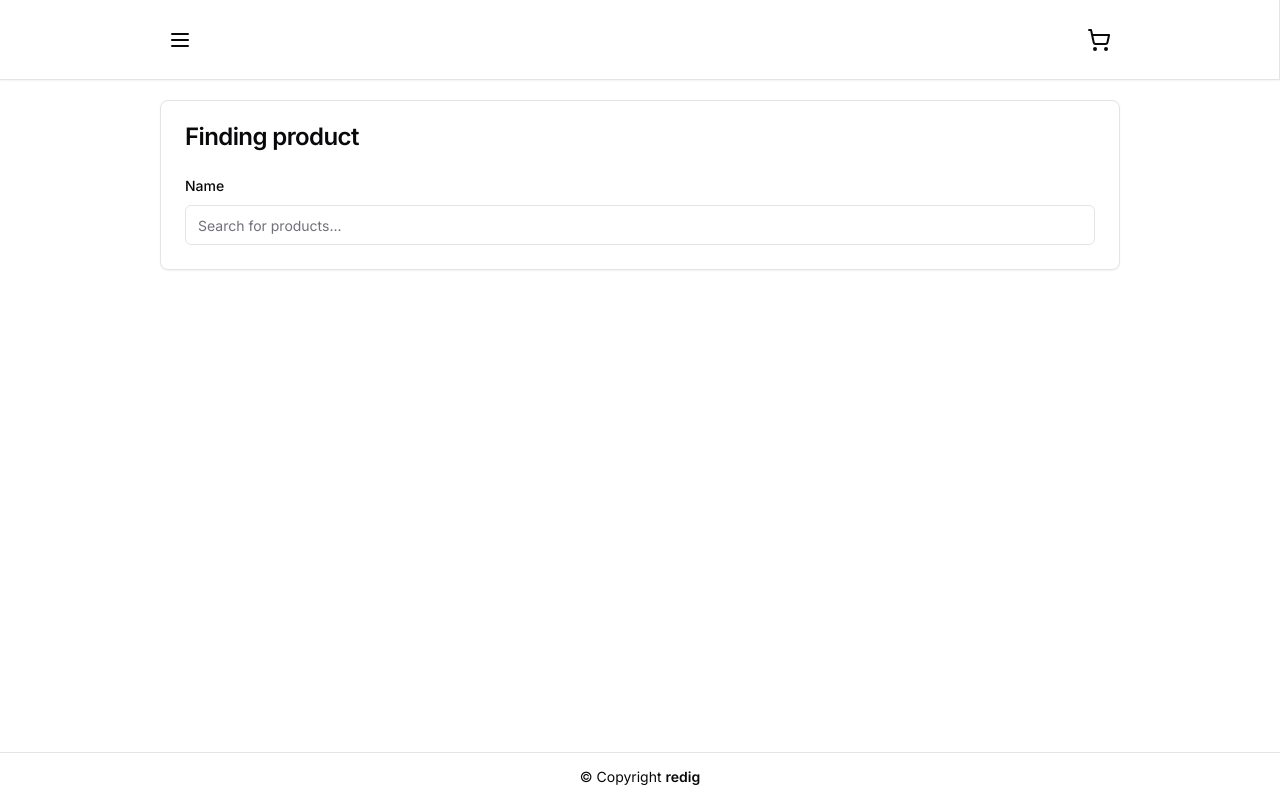
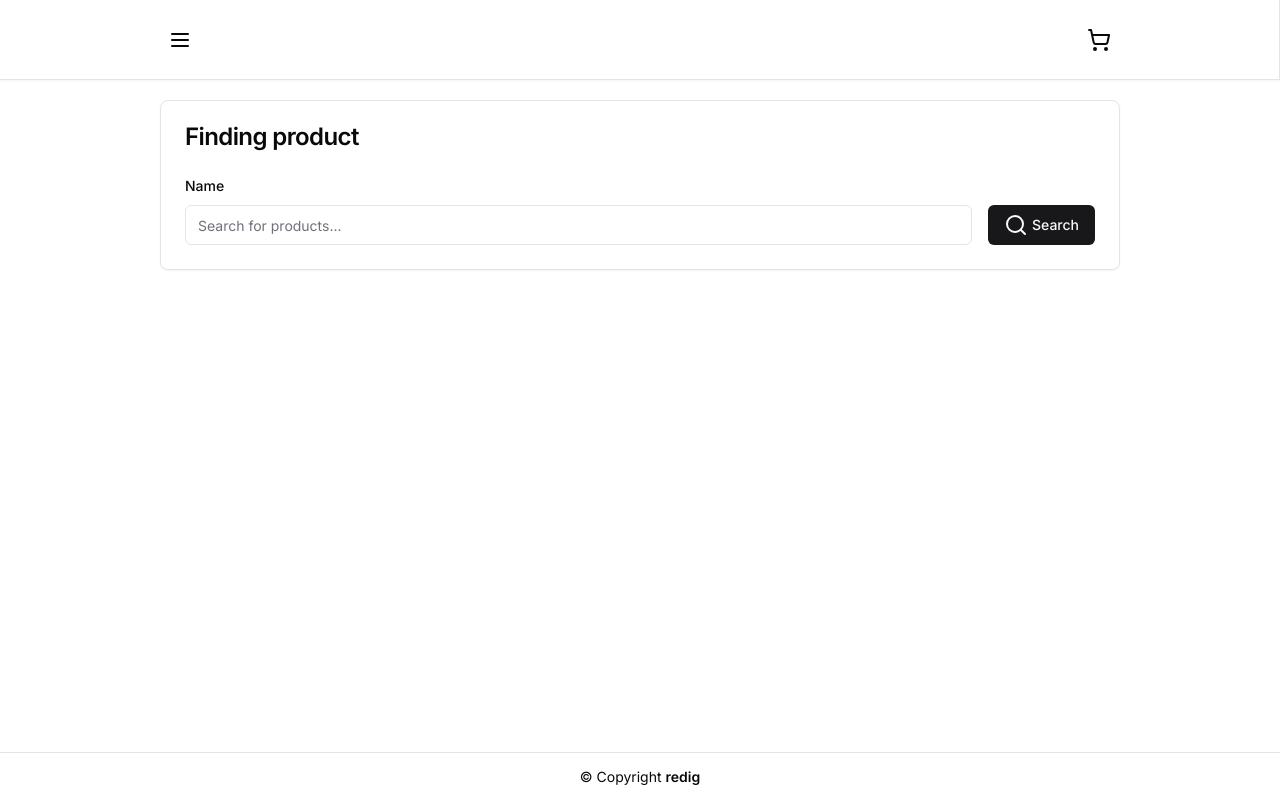
Before and after one commit to luizredig/bakery-with-next-js, a Next.js app: page /form/find/product in a window 1280 px wide. Built offline with nearby package versions, Linux system fonts and the light colour scheme.

Commit message:
feat: improve product search functionality and UI

```diff
--- a/app/(forms)/form/find/product/page.tsx
+++ b/app/(forms)/form/find/product/page.tsx
@@ -20,9 +20,12 @@ import {
 } from "@/app/components/ui/form";
 import { Input } from "@/app/components/ui/input";
 import { Product } from "@prisma/client";
+import ProductItem from "@/app/components/product-item";
+import { Button } from "@/app/components/ui/button";
+import { SearchIcon } from "lucide-react";
 
 const formSchema = z.object({
-  text: z.string({ required_error: "Search for products" }),
+  text: z.string({ required_error: "Insert a text to search" }),
 });
 
 const Page = () => {
@@ -31,6 +34,7 @@ const Page = () => {
     defaultValues: {},
   });
 
+  const [hasUserMadeASearch, setHasUserMadeASearch] = useState(false);
   const [filteredProducts, setFilteredProducts] = useState<Product[]>([]);
 
   const handleSubmit = async (data: z.infer<typeof formSchema>) => {
@@ -48,6 +52,7 @@ const Page = () => {
       const result = await response.json();
 
       setFilteredProducts(result.products);
+      setHasUserMadeASearch(true);
     } catch (error) {
       console.error("Fetch error:", error);
       return null;
@@ -75,6 +80,7 @@ const Page = () => {
                   <FormItem>
                     <FormLabel>Name</FormLabel>
 
+                    <div className="flex flex-row gap-4">
                       <FormControl>
                         <Input
                           placeholder="Search for products..."
@@ -83,12 +89,33 @@ const Page = () => {
                         />
                       </FormControl>
 
+                      <Button className="flex flex-row gap-1" type="submit">
+                        <SearchIcon />
+
+                        <p>Search</p>
+                      </Button>
+                    </div>
+
                     <FormMessage />
                   </FormItem>
                 )}
               />
             </form>
           </Form>
+
+          {filteredProducts.length > 0 ? (
+            <>
+              <h1 className="mt-5 text-2xl font-semibold">Results</h1>
+
+              <div className="scrollbar mt-5 flex flex-row gap-5 overflow-x-auto">
+                {filteredProducts.map((product) => (
+                  <ProductItem key={product.id} product={product} />
+                ))}
+              </div>
+            </>
+          ) : (
+            hasUserMadeASearch && <p className="mt-5">No results was found.</p>
+          )}
         </CardContent>
       </Card>
     </>
```
Lines whose indentation alone changed are shown as unchanged.
